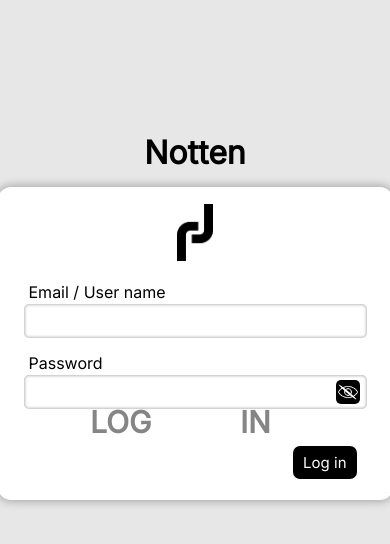
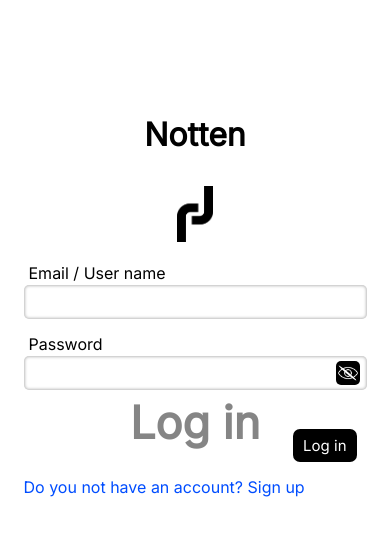
Before and after one commit to AdoneyAngel/Notten, a React (Create React App) app: page / in a window 390 px wide. Shown: the top 544 px of the page. Built offline with nearby package versions, Linux system fonts and the light colour scheme.

Commit message:
ADD: responsive desing

```diff
--- a/src/components/log/Login.jsx
+++ b/src/components/log/Login.jsx
@@ -74,6 +74,7 @@ export default class Login extends React.Component{
                                 <ShowPassCheckbox callback={this.setShowPassword} showPassword={this.state.showPassword} />
                             </section>
                             <button>Log in</button>
+                            <Link to="/signup">Do you not have an account? Sign up</Link>
                         </form>
 
                     </div>
--- a/src/components/log/Signup.jsx
+++ b/src/components/log/Signup.jsx
@@ -1,4 +1,6 @@
 import React from "react";
+import { Link } from "react-router-dom";
+
 import icon from "../../icons/Notten.png"
 
 import "../../styles/log.css"
@@ -81,7 +83,8 @@ export default class Signup extends React.Component{
                     examTags: []
                 }
 
-                this.props.signUp(newUser)
+                await this.props.signUp(newUser)
+                await this.props.signIn(newUser)
             }
         }
     }
@@ -123,6 +126,7 @@ export default class Signup extends React.Component{
                                 <ShowPassCheckbox callback={this.setShowPassword} showPassword={this.state.showPassword} />
                             </section>
                             <button>Sign up</button>
+                            <Link to="/">Do you have an account? Log in</Link>
                         </form>
 
                     </div>
--- a/src/styles/app.css
+++ b/src/styles/app.css
@@ -1,5 +1,6 @@
 :root{
     --notification-red: rgb(255 102 43);
+    --link-blue: #004dff
 }
 *{
     font-family: 'Inter', sans-serif;
--- a/src/styles/log.css
+++ b/src/styles/log.css
@@ -106,7 +106,8 @@
     border-radius: 5px;
     font-size: 16px;
     padding: 7px 10px;
-    background: white;
+    background: rgba(255, 255, 255, 0.466);
+    z-index: 2;
 }
 .logContentBox > form > section > input[type="password"]{
 }
@@ -122,6 +123,7 @@
     margin-right: 7px;
     transform: translateY(calc(-100% - 5px));
     user-select: none;
+    z-index: 2;
 }
 .showPassCheckbox > img{
     width: 100%;
@@ -149,6 +151,12 @@
     margin-left: auto;
     margin-right: 10px;
 }
+.logContentBox > form > a{
+    text-decoration: none;
+    color: var(--link-blue);
+    display: inline;
+    margin-top: 10px;
+}
 @keyframes hiddeLogPassAfterAni{
     from{
         opacity: 0;
@@ -157,3 +165,41 @@
         opacity: 1;
     }
 }
+
+@media (max-width: 760px){
+    body{
+        background: white;
+    }
+    .logContentBox > form > button{
+        margin-top: 15px;
+        margin-bottom: 15px;
+    }
+    .logContentBoxSignup{
+        top: 50%;
+    }
+    .logContentBox{
+        box-shadow: none;
+    }
+    .logContentBoxLogin::after{
+        width: auto;
+        content: "Log in";
+        right: 50%;
+        transform: translate(50%, -50%);
+        font-size: 45px;
+        z-index: 1;
+    }
+    .logContentBoxLogin::before{
+        content: "";
+    }
+    .logContentBoxSignup::after{
+        width: auto;
+        content: "Sign up";
+        right: 50%;
+        transform: translate(50%, -50%);
+        font-size: 45px;
+        z-index: 1;
+    }
+    .logContentBoxSignup::before{
+        content: "";
+    }
+}
```
